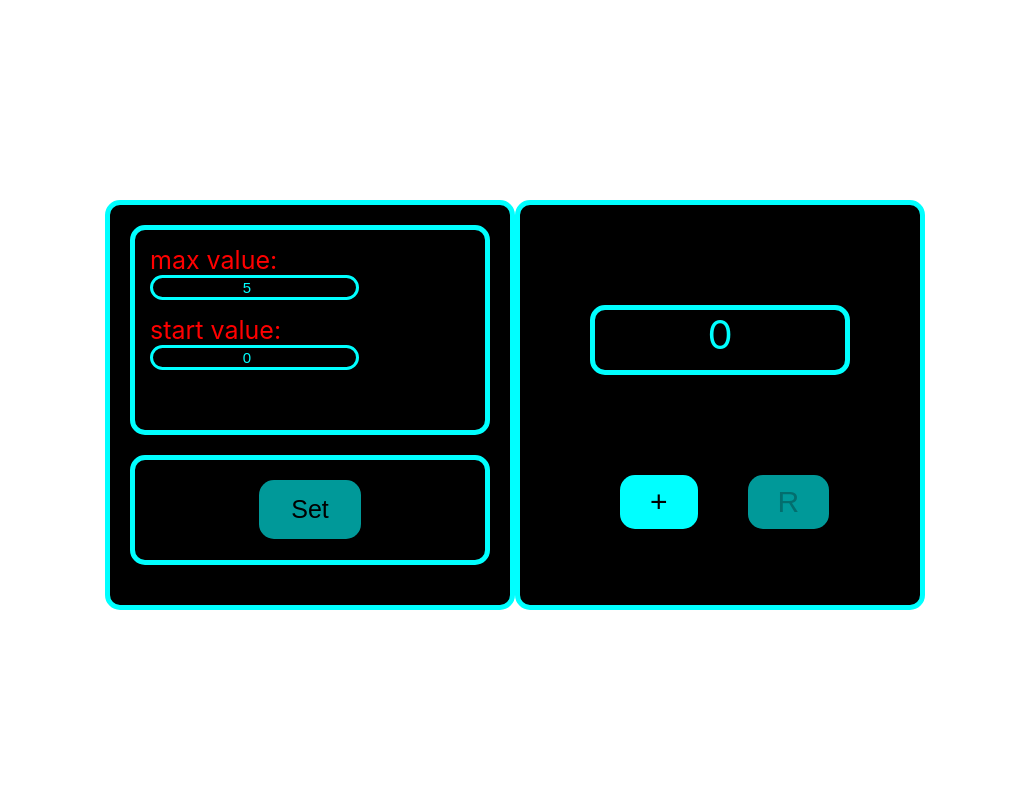
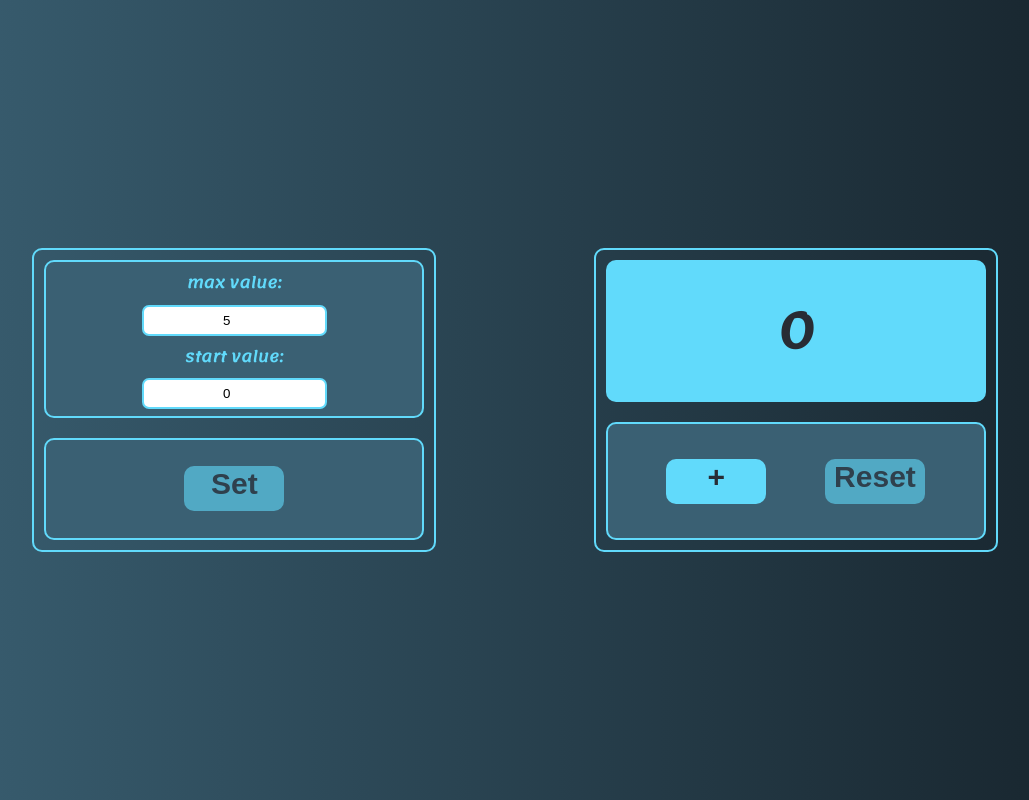
Before and after one commit to zionjke/Counter, a React (Create React App) app: page / in a window 1280 px wide. Shown: the whole page, without its empty margins (125-1154 px from the left). Built offline with nearby package versions, Linux system fonts and the light colour scheme.

Commit message:
подключил redux, пофиксил верстку.

```diff
--- a/package.json
+++ b/package.json
@@ -8,7 +8,10 @@
     "@testing-library/user-event": "^7.2.1",
     "react": "^16.13.1",
     "react-dom": "^16.13.1",
-    "react-scripts": "3.4.1"
+    "react-redux": "^7.2.1",
+    "react-scripts": "3.4.1",
+    "redux": "^4.0.5",
+    "redux-thunk": "^2.3.0"
   },
   "scripts": {
     "start": "react-scripts start",
--- a/public/index.html
+++ b/public/index.html
@@ -10,6 +10,7 @@
       content="Web site created using create-react-app"
     />
     <link rel="apple-touch-icon" href="%PUBLIC_URL%/logo192.png" />
+    <link href="https://fonts.googleapis.com/css2?family=Lemonada&display=swap" rel="stylesheet">
     <!--
       manifest.json provides metadata used when your web app is installed on a
       user's mobile device or desktop. See https://developers.google.com/web/fundamentals/web-app-manifest/
--- a/src/App.css
+++ b/src/App.css
@@ -1,9 +1,13 @@
 .App {
-  margin-top: 200px;
   display: flex;
-  justify-content: center;
+  text-align: center;
   align-items: center;
-  align-content: space-between;
+  justify-content: space-evenly;
+  color: #282c34;
+  height: 100vh;
+  font-size: 50px;
+  font-weight: 700;
+  font-family: 'Lemonada', cursive;
 }
 
 .red_value {
--- a/src/App.js
+++ b/src/App.js
@@ -2,96 +2,82 @@ import React from 'react';
 import './App.css';
 import Counter from "./components/Counter";
 import Settings from "./components/Settings";
+import {connect} from "react-redux";
+import {incrementAC, maxValueAC, resetAC, setValueAC, startValueAC} from "./redux/reducer";
 
-class App extends React.Component {
-
-    state = {
-        startValue: 0,
-        maxValue:5,
-        counter: 0,
-        setButtonDisabled: true,
-    };
-
-    saveState = () => {
-        let  stateAString = JSON.stringify(this.state);
-        localStorage.setItem("state", stateAString);
-    }
-
-    restoreState = () => {
-        let stateAString = localStorage.getItem('state');
-        let state = JSON.parse(stateAString)
-        this.setState(state)
-    }
+class MyCounter extends React.Component {
 
     incrementHandler = () => {
-            this.setState({
-                counter: this.state.counter + 1
-            })
+        this.props.increment()
     };
 
     resetHandler = () => {
-        this.setState({
-            counter: this.state.startValue
-        })
+        this.props.reset()
     };
 
     changeMaxValue = (newMaxValue) => {
-        if( newMaxValue < 0 || newMaxValue <= this.state.startValue || this.state.startValue < 0 ) {
-            this.setState({
-                counter: "error",
-                maxValue: newMaxValue,
-                setButtonDisabled: true,
-            },() => { this.saveState()})
-        } else {
-            this.setState({
-                counter: "press set",
-                maxValue: newMaxValue,
-                setButtonDisabled: false,
-            },() => { this.saveState()})
-        }
+        this.props.maxValue(newMaxValue)
     };
 
     changeStartValue = (newStartValue) => {
-        if(newStartValue < 0 || newStartValue >= this.state.maxValue ) {
-            this.setState({
-                counter: "error",
-                startValue: newStartValue,
-                setButtonDisabled: true,
-            },() => { this.saveState()})
-        } else {
-            this.setState({
-                counter: "press set",
-                startValue: newStartValue,
-                setButtonDisabled: false,
-            },() => { this.saveState()})
-        }
+        this.props.startValue(newStartValue)
+
     };
 
     setNewValue = () => {
-        this.setState({
-            counter: this.state.startValue,
-            setButtonDisabled: true,
-        },() => { this.saveState()})
+        this.props.newValue()
     };
 
-    componentDidMount() {
-        this.restoreState()
-    }
 
     render = () => {
 
         return (
             <div className="App">
-                <Settings changeMaxValue={this.changeMaxValue}
-                          changeStartValue={this.changeStartValue}
-                          setNewValue={this.setNewValue}
-                          state={this.state}/>
-                <Counter state={this.state}
-                         incrementHandler={this.incrementHandler}
-                         resetHandler={this.resetHandler}/>
+                <div className='settings'>
+                    <Settings changeMaxValue={this.changeMaxValue}
+                              changeStartValue={this.changeStartValue}
+                              setNewValue={this.setNewValue}
+                              state={this.props.counter}/>
+                </div>
+                <div className='counter'>
+                    <Counter state={this.props.counter}
+                             incrementHandler={this.incrementHandler}
+                             resetHandler={this.resetHandler}/>
+                </div>
             </div>
         );
     }
 }
 
-export default App;
+const mapStateToProps = (state) => {
+    return {
+        counter: state.counter
+    }
+}
+
+const mapDispatchToProps = (dispatch) => {
+    return {
+        increment: () => {
+            const action = incrementAC();
+            dispatch(action)
+        },
+        reset: () => {
+            const action = resetAC()
+            dispatch(action)
+        },
+        maxValue: (newMaxValue) => {
+            const action = maxValueAC(newMaxValue);
+            dispatch(action)
+        },
+        startValue: (newStartValue) => {
+            const action = startValueAC(newStartValue);
+            dispatch(action)
+        },
+        newValue: () => {
+            const action = setValueAC();
+            dispatch(action)
+        }
+    }
+};
+
+export default connect(mapStateToProps, mapDispatchToProps)(MyCounter)
--- a/src/components/Counter.js
+++ b/src/components/Counter.js
@@ -20,8 +20,8 @@ class Counter extends React.Component {
 
 
         return (
-            <div className={styles.counterBlock}>
-                <div className={styles.counter}>
+            <div className={styles.container}>
+                <div className={styles.display}>
             <span className={spanClass}>
                 {this.props.state.counter}
             </span>
@@ -31,7 +31,7 @@ class Counter extends React.Component {
                             onClick={this.props.incrementHandler}
                             disabled={incrementButtonDisabled}
                             className={styles.button}/>
-                    <Button buttonName="R"
+                    <Button buttonName="Reset"
                             onClick={this.props.resetHandler}
                             disabled={resetButtonDisabled}
                             className={styles.button}/>
--- a/src/components/Counter.module.css
+++ b/src/components/Counter.module.css
@@ -1,34 +1,56 @@
-.counterBlock {
-    border-radius: 15px;
+.container {
+    flex-direction: column;
+    justify-content: center;
     width: 400px;
-    height: 400px;
-    border: 5px solid aqua;
-    background-color: black;
+    height: 300px;
+    display: flex;
+    text-align: center;
+    color: #282c34;
+    border: 2px solid #61dafb;
+    border-radius: 10px;
 }
 
-.counter {
-    color: aqua;
-    border-radius: 15px;
-    background-color: black;
-    width: 250px;
-    height: 60px;
-    border: 5px solid aqua;
-    margin: 100px auto;
+.display {
+    display: flex;
     text-align: center;
-    font-size: 40px;
+    justify-content: center;
+    align-items: center;
+    color: #282c34;
+    background-color: #61dafb;
+    max-width: 430px;
+    height: 200px;
+    margin: 10px;
+    border-radius: 10px;
+    font-size: 1em;
 }
 
 .buttons {
-    margin-left: 100px;
+    display: flex;
+    text-align: center;
+    color: #282c34;
+    border: 2px solid #61dafb;
+    border-radius: 10px;
+    justify-content: space-evenly;
+    align-items: center;
+    background-color:  #3A6073;
+    max-width: 430px;
+    height: 160px;
+    margin: 10px;
 }
 
+
 .button {
-    border: none;
-    border-radius: 15px;
-    margin-right: 50px;
-    background-color: aqua;
-    padding: 10px 30px 10px 30px;
-    font-size: 30px;
+    display: flex;
+    text-align: center;
+    justify-content: center;
+    border-radius: 10px;
+    border: 0;
+    width: 100px;
+    height: 45px;
+    background-color: #61dafb;
+    color: #282c34;
+    font-size: .6em;
+    font-weight: 700;
 }
 
 .button:disabled {
--- a/src/components/Settings.js
+++ b/src/components/Settings.js
@@ -18,29 +18,22 @@ class Settings extends React.Component {
 
     render = () => {
 
-        let classForInput = this.props.state.maxValue === this.props.state.startValue ||
-                             this.props.state.maxValue < 0 ||
-                             this.props.state.startValue > this.props.state.maxValue ||
-                             this.props.state.startValue < 0 ? styles.errorInput : styles.input
-
+        let classForInput =  this.props.state.counter === "error" && styles.errorInput
 
         return (
-            <div className={styles.settings}>
-                <div className={styles.inputsBlock}>
-                    <div className={styles.inputBlock}>
-                        <span className={styles.inputName}>max value: </span>
+            <div className={styles.container}>
+                    <div className={styles.display}>
+                            <span>max value: </span>
                             <Input className={classForInput}
                                    type="number"
                                    value={this.props.state.maxValue}
                                    onChange={this.maxValue}/>
-                    </div>
-                    <div className={styles.inputBlock}>
-                        <span className={styles.inputName}>start value: </span>
+
+                            <span>start value: </span>
                             <Input className={classForInput}
                                    type="number"
                                    value={this.props.state.startValue}
                                    onChange={this.minValue}/>
-                    </div>
                     </div>
                 <div className={styles.buttonBlock}>
                     <Button className={styles.button}
--- a/src/components/Settings.module.css
+++ b/src/components/Settings.module.css
@@ -1,65 +1,79 @@
-.settings {
-    border-radius: 15px;
+.container {
+    display: flex;
+    text-align: center;
+    color: #282c34;
+    border: 2px solid #61dafb;
+    border-radius: 10px;
+    flex-direction: column;
+    justify-content: center;
     width: 400px;
-    height: 400px;
-    border: 5px solid aqua;
-    background-color: black;
+    height: 300px;
+    margin-top: 50px;
+    margin-bottom: 50px;
 }
 
-.inputsBlock {
-    border-radius: 15px;
-    margin: 20px;
-    border: 5px solid aqua;
-    height: 200px;
+.display {
+    display: flex;
+    text-align: center;
+    flex-direction: column;
+    justify-content: space-evenly;
+    align-items: center;
+    color: #61dafb;
+    background-color: #3A6073;
+    max-width: 430px;
+    height: 250px;
+    margin: 10px;
+    border: 2px solid #61dafb;
+    border-radius: 10px;
+    font-size: .3em;
 }
 
-.inputBlock {
-    border-radius: 15px;
-    margin: 15px;
+input {
+    display: flex;
+    text-align: center;
+    height: 25px;
+    border: 2px solid #61dafb;
+    border-radius: 7px;
 }
 
-.inputName {
-    color: red;
-    font-size: 25px;
-}
 
-.input {
-    font-size: 15px;
-    color: aqua;
-    background-color: black;
-    border-radius: 15px;
-    border: 3px solid aqua;
-    text-align: center;
-}
+
 
 .errorInput {
     font-weight: bold;
-    border-radius: 15px;
     border: 3px solid red;
     text-align: center;
     background-color: indianred;
 }
 
 .buttonBlock {
-    border-radius: 15px;
-    margin: 20px;
-    border: 5px solid aqua;
-    height: 100px;
+    justify-content: space-evenly;
+    align-items: center;
+    background-color:  #3A6073;
+    max-width: 430px;
+    height: 160px;
+    margin: 10px;
+    display: flex;
     text-align: center;
+    color: #282c34;
+    border: 2px solid #61dafb;
+    border-radius: 10px;
 }
 
 .button {
-    border-radius: 15px;
-    background-color: aqua;
-    margin-top: 20px;
-    border: none;
-    color: black;
-    padding: 15px 32px;
+    display: flex;
     text-align: center;
-    text-decoration: none;
-    display: inline-block;
-    font-size: 25px;
+    justify-content: center;
+    border-radius: 10px;
+    border: 0;
+    width: 100px;
+    height: 45px;
+    background-color: #61dafb;
+    color: #282c34;
+    font-size: .6em;
+    font-weight: 700;
 }
+
 
 .button:disabled {
     opacity: 0.6;
--- a/src/index.css
+++ b/src/index.css
@@ -5,6 +5,11 @@ body {
     sans-serif;
   -webkit-font-smoothing: antialiased;
   -moz-osx-font-smoothing: grayscale;
+  background: #16222A;  /* fallback for old browsers */
+  background: -webkit-linear-gradient(to right, #3A6073, #16222A);  /* Chrome 10-25, Safari 5.1-6 */
+  background: linear-gradient(to right, #3A6073, #16222A); /* W3C, IE 10+/ Edge, Firefox 16+, Chrome 26+, Opera 12+, Safari 7+ */
+
+
 }
 
 code {
--- a/src/index.js
+++ b/src/index.js
@@ -3,12 +3,18 @@ import ReactDOM from 'react-dom';
 import './index.css';
 import App from './App';
 import * as serviceWorker from './serviceWorker';
+import {Provider} from "react-redux";
+import store from "./redux/store";
 
 ReactDOM.render(
-  <React.StrictMode>
-    <App />
-  </React.StrictMode>,
-  document.getElementById('root')
+
+    <Provider store={store}>
+        <React.StrictMode>
+            <App/>
+        </React.StrictMode>
+    </Provider>,
+
+    document.getElementById('root')
 );
 
 // If you want your app to work offline and load faster, you can change
--- /dev/null
+++ b/src/redux/reducer.js
@@ -0,0 +1,104 @@
+const INCREMENT = 'INCREMENT';
+const RESET = 'RESET';
+const CHANGE_MAX_VALUE = 'CHANGE_MAX_VALUE';
+const CHANGE_START_VALUE = 'CHANGE_START_VALUE';
+const SET_NEW_VALUE = 'SET_NEW_VALUE'
+
+
+const initialState = {
+    startValue: 0,
+    maxValue:5,
+    counter: 0,
+    setButtonDisabled: true,
+    errorCounterValue: 'error',
+    setCounterValue: 'press set'
+};
+
+const counterReducer = (state = initialState,action) => {
+    switch (action.type) {
+        case INCREMENT:
+            return {
+                ...state,
+                counter: state.counter + 1
+            };
+        case RESET:
+            return {
+                ...state,
+                counter: state.startValue
+            };
+        case CHANGE_MAX_VALUE:
+            if(action.newMaxValue < 0 || action.newMaxValue <= state.startValue || state.startValue < 0) {
+                return {
+                    ...state,
+                    counter: state.errorCounterValue,
+                    maxValue: Number(action.newMaxValue),
+                    setButtonDisabled: true,
+                }
+            } else {
+                return {
+                    ...state,
+                    counter: state.setCounterValue,
+                    maxValue: Number(action.newMaxValue),
+                    setButtonDisabled: false,
+                }
+            }
+        case CHANGE_START_VALUE:
+            if(action.newStartValue < 0 || action.newStartValue >= state.maxValue) {
+                return {
+                    ...state,
+                    counter: state.errorCounterValue,
+                    startValue: Number(action.newStartValue),
+                    setButtonDisabled: true
+                }
+            } else {
+                return {
+                    ...state,
+                    counter: state.setCounterValue,
+                    startValue: Number(action.newStartValue),
+                    setButtonDisabled: false
+                }
+            }
+        case SET_NEW_VALUE:
+            return {
+                ...state,
+                counter: state.startValue,
+                setButtonDisabled: true
+            }
+    }
+    return state
+}
+
+export const incrementAC = () => {
+    return {
+        type: INCREMENT
+    }
+}
+
+export const resetAC = () => {
+    return {
+        type: RESET
+    }
+}
+
+export const maxValueAC = (newMaxValue) => {
+    return {
+        type: CHANGE_MAX_VALUE,
+        newMaxValue
+    }
+}
+
+export const startValueAC = (newStartValue) => {
+    return {
+        type: CHANGE_START_VALUE,
+        newStartValue
+    }
+}
+
+export const setValueAC = () => {
+    return {
+        type: SET_NEW_VALUE,
+
+    }
+}
+
+export default counterReducer
--- /dev/null
+++ b/src/redux/store.js
@@ -0,0 +1,11 @@
+import {applyMiddleware, combineReducers, createStore} from "redux";
+import counterReducer from "./../redux/reducer";
+import thunk from "redux-thunk";
+
+let reducers = combineReducers({
+    counter:counterReducer,
+})
+
+const store = createStore(reducers,applyMiddleware(thunk));
+
+export default store
```
Also changed, not shown: 1 other file (tests, documents, lock files or other folders). Lines whose indentation alone changed are shown as unchanged.
